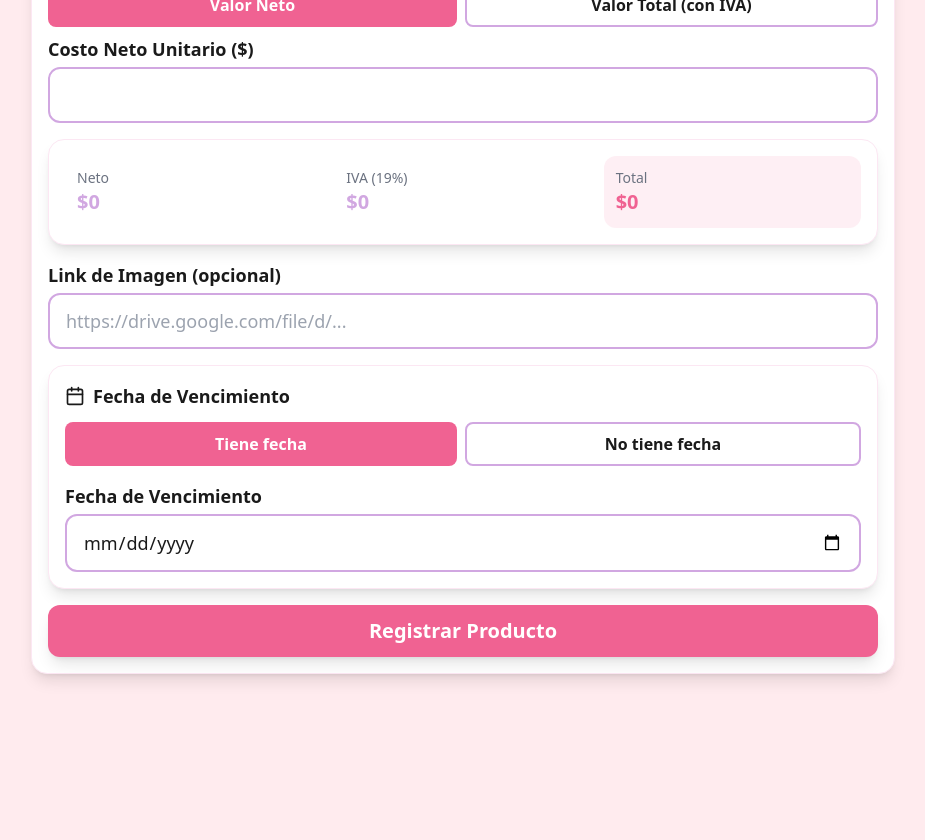
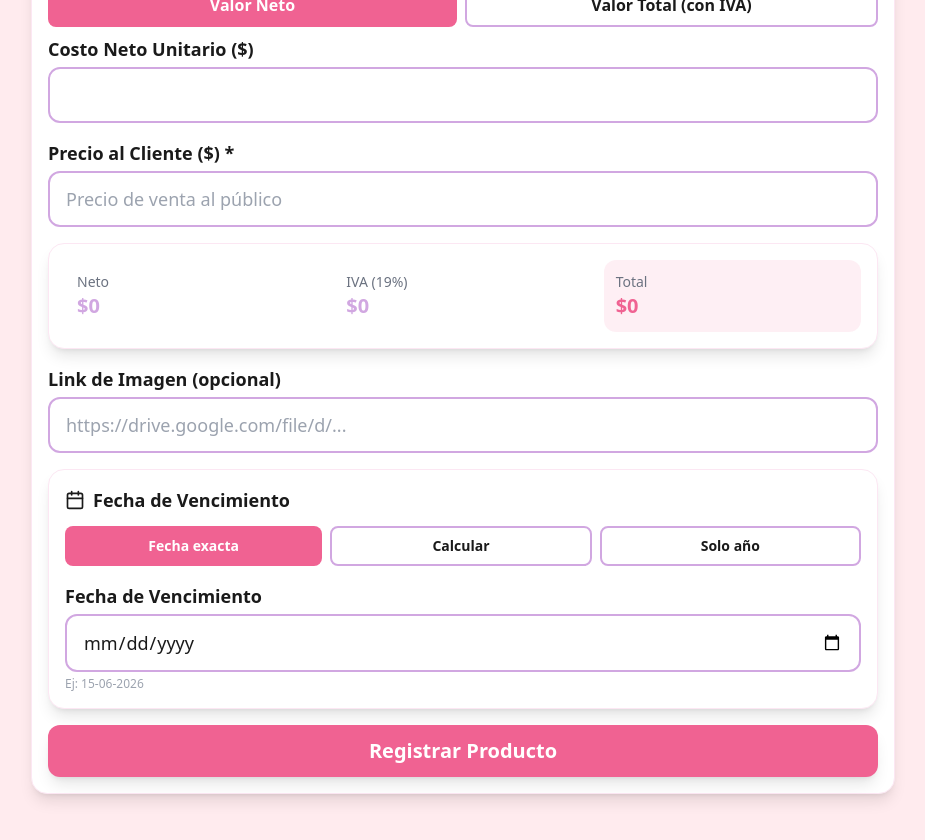
Before and after one commit to Scarpaha/LaurAna, a Next.js app: page /admin in a window 1280 px wide. Shown: the part 940-1780 px from the top of the page, without its empty margins (177-1102 px from the left). Before the commit the page ends 1670 px from the top, so only its background shows below. Built offline with nearby package versions, Linux system fonts and the light colour scheme.

Commit message:
Fix-compact-cards-individual-stock-versatile-dates-catalog-prices

```diff
--- a/src/app/admin/page.tsx
+++ b/src/app/admin/page.tsx
@@ -4,6 +4,7 @@ import { useState } from 'react'
 import {
   registrarLote,
   registrarLotesMultiple,
+  registrarProducto,
   calcularVencimientoFinal,
 } from '@/lib/api'
 import {
@@ -19,6 +20,7 @@ import {
 
 type AdminTab = 'individual' | 'factura'
 type PriceMode = 'neto' | 'total'
+type DateMode = 'fecha' | 'calcular' | 'anio'
 
 interface LoteItem {
   id: string
@@ -30,6 +32,8 @@ interface LoteItem {
   fechaVencimiento: string
   fechaElaboracion: string
   mesesDuracion: number
+  anioVencimiento: string
+  dateMode: DateMode
   precioUnitario: number
   priceMode: PriceMode
   linkImagen: string
@@ -106,14 +110,16 @@ function FormularioIndividual() {
     detalle: '',
     cantidad: 1,
     precioUnitario: '',
+    precioCliente: '',
     priceMode: 'neto' as PriceMode,
     linkImagen: '',
   })
   const [vencimiento, setVencimiento] = useState({
-    modo: 'fecha' as 'fecha' | 'calcular',
+    modo: 'fecha' as DateMode,
     fechaVencimiento: '',
     fechaElaboracion: '',
     mesesDuracion: 6,
+    anioVencimiento: '',
   })
   const [calculatedDate, setCalculatedDate] = useState('')
   const [status, setStatus] = useState<'idle' | 'success' | 'error'>('idle')
@@ -122,14 +128,36 @@ function FormularioIndividual() {
   const price = Number(form.precioUnitario || 0)
   const totals = calcTotals(price, form.cantidad, form.priceMode)
 
+  const formatDateDisplay = (dateStr: string): string => {
+    if (!dateStr) return ''
+    const parts = dateStr.split('-')
+    if (parts.length === 3) return `${parts[2]}-${parts[1]}-${parts[0]}`
+    return dateStr
+  }
+
   const handleSubmit = async (e: React.FormEvent) => {
     e.preventDefault()
     if (!form.producto || !form.tipo || price <= 0) return
 
-    const fechaVencimiento =
-      vencimiento.modo === 'fecha'
-        ? vencimiento.fechaVencimiento
-        : calculatedDate
+    let fechaVencimiento = ''
+    if (vencimiento.modo === 'fecha') {
+      fechaVencimiento = vencimiento.fechaVencimiento
+    } else if (vencimiento.modo === 'calcular') {
+      fechaVencimiento = calculatedDate
+    } else if (vencimiento.modo === 'anio') {
+      const y = vencimiento.anioVencimiento
+      fechaVencimiento = y ? `${y}-12-31` : ''
+    }
+
+    const precioCliente = Number(form.precioCliente || 0)
+
+    await registrarProducto({
+      codigoBarras: form.codigoBarras || '',
+      nombre: form.producto,
+      categoria: form.tipo,
+      precioCliente: precioCliente || price,
+      imagen: form.linkImagen,
+    })
 
     const result = await registrarLote({
       codigoBarras: form.codigoBarras || '',
@@ -142,7 +170,7 @@ function FormularioIndividual() {
       mesesDuracion: vencimiento.modo === 'calcular' ? vencimiento.mesesDuracion : 0,
       costoNetoUnitario: totals.netoUnitario,
       ivaCredito: totals.iva,
-      totalFactura: totals.total,
+      totalFactura: 0,
       linkImagen: form.linkImagen,
     })
 
@@ -157,10 +185,11 @@ function FormularioIndividual() {
         detalle: '',
         cantidad: 1,
         precioUnitario: '',
+        precioCliente: '',
         priceMode: 'neto',
         linkImagen: '',
       })
-      setVencimiento({ modo: 'fecha', fechaVencimiento: '', fechaElaboracion: '', mesesDuracion: 6 })
+      setVencimiento({ modo: 'fecha', fechaVencimiento: '', fechaElaboracion: '', mesesDuracion: 6, anioVencimiento: '' })
       setCalculatedDate('')
       setTimeout(() => setStatus('idle'), 3000)
     }
@@ -287,6 +316,19 @@ function FormularioIndividual() {
           />
         </div>
 
+        <div>
+          <label className="label-field">Precio al Cliente ($) *</label>
+          <input
+            type="number"
+            min="0"
+            value={form.precioCliente}
+            onChange={(e) => setForm((p) => ({ ...p, precioCliente: e.target.value }))}
+            className="input-field"
+            placeholder="Precio de venta al público"
+            required
+          />
+        </div>
+
         <div className="card bg-lavanda/10 border-2 border-lavanda">
           <div className="grid grid-cols-3 gap-3">
             <div className="p-3 bg-white rounded-xl">
@@ -324,28 +366,39 @@ function FormularioIndividual() {
             <button
               type="button"
               onClick={() => setVencimiento((p) => ({ ...p, modo: 'fecha' }))}
-              className={`flex-1 py-2 rounded-lg font-semibold transition-all ${
+              className={`flex-1 py-2 rounded-lg font-semibold transition-all text-sm ${
                 vencimiento.modo === 'fecha'
                   ? 'bg-rosa-intenso text-white'
                   : 'bg-white border-2 border-lavanda'
               }`}
             >
-              Tiene fecha
+              Fecha exacta
             </button>
             <button
               type="button"
               onClick={() => setVencimiento((p) => ({ ...p, modo: 'calcular' }))}
-              className={`flex-1 py-2 rounded-lg font-semibold transition-all ${
+              className={`flex-1 py-2 rounded-lg font-semibold transition-all text-sm ${
                 vencimiento.modo === 'calcular'
                   ? 'bg-rosa-intenso text-white'
                   : 'bg-white border-2 border-lavanda'
               }`}
             >
-              No tiene fecha
+              Calcular
+            </button>
+            <button
+              type="button"
+              onClick={() => setVencimiento((p) => ({ ...p, modo: 'anio' }))}
+              className={`flex-1 py-2 rounded-lg font-semibold transition-all text-sm ${
+                vencimiento.modo === 'anio'
+                  ? 'bg-rosa-intenso text-white'
+                  : 'bg-white border-2 border-lavanda'
+              }`}
+            >
+              Solo año
             </button>
           </div>
 
-          {vencimiento.modo === 'fecha' ? (
+          {vencimiento.modo === 'fecha' && (
             <div>
               <label className="label-field">Fecha de Vencimiento</label>
               <input
@@ -355,8 +408,28 @@ function FormularioIndividual() {
                 className="input-field"
                 required
               />
+              <p className="text-xs text-gray-400 mt-1">Ej: 15-06-2026</p>
             </div>
-          ) : (
+          )}
+
+          {vencimiento.modo === 'anio' && (
+            <div>
+              <label className="label-field">Año de Vencimiento</label>
+              <input
+                type="number"
+                min="2024"
+                max="2035"
+                value={vencimiento.anioVencimiento}
+                onChange={(e) => setVencimiento((p) => ({ ...p, anioVencimiento: e.target.value }))}
+                className="input-field"
+                placeholder="Ej: 2028"
+                required
+              />
+              <p className="text-xs text-gray-400 mt-1">Ideal para conservas y productos de larga duración</p>
+            </div>
+          )}
+
+          {vencimiento.modo === 'calcular' && (
             <div className="space-y-3">
               <div>
                 <label className="label-field">Fecha de Elaboración</label>
@@ -370,7 +443,7 @@ function FormularioIndividual() {
               </div>
               <div>
                 <label className="label-field">
-                  Consumir antes de: {vencimiento.mesesDuracion} meses
+                  Duración: {vencimiento.mesesDuracion} meses
                 </label>
                 <input
                   type="range"
@@ -419,6 +492,7 @@ function FormularioFactura() {
     {
       id: '1', codigoBarras: '', producto: '', tipo: '', detalle: '',
       cantidad: 1, fechaVencimiento: '', fechaElaboracion: '', mesesDuracion: 6,
+      anioVencimiento: '', dateMode: 'fecha',
       precioUnitario: 0, priceMode: 'neto', linkImagen: '',
     },
   ])
@@ -442,6 +516,7 @@ function FormularioFactura() {
       {
         id: Date.now().toString(), codigoBarras: '', producto: '', tipo: '', detalle: '',
         cantidad: 1, fechaVencimiento: '', fechaElaboracion: '', mesesDuracion: 6,
+        anioVencimiento: '', dateMode: 'fecha',
         precioUnitario: 0, priceMode: 'neto', linkImagen: '',
       },
     ])
@@ -503,6 +578,7 @@ function FormularioFactura() {
         {
           id: '1', codigoBarras: '', producto: '', tipo: '', detalle: '',
           cantidad: 1, fechaVencimiento: '', fechaElaboracion: '', mesesDuracion: 6,
+          anioVencimiento: '', dateMode: 'fecha',
           precioUnitario: 0, priceMode: 'neto', linkImagen: '',
         },
       ])
--- a/src/app/page.tsx
+++ b/src/app/page.tsx
@@ -94,6 +94,7 @@ export default function CatalogoPage() {
               key={product.codigoBarras || product.nombre}
               nombre={product.nombre}
               categoria={product.categoria}
+              precioCliente={product.precioCliente}
               imagen={product.imagen}
             />
           ))}
--- a/src/app/vencimientos/page.tsx
+++ b/src/app/vencimientos/page.tsx
@@ -108,7 +108,7 @@ export default function VencimientosPage() {
                     <div className="flex items-center gap-4 mt-2 text-sm">
                       <span className="flex items-center gap-1">
                         <Calendar className="w-4 h-4" />
-                        Vence: {new Date(lote.fechaUsar + 'T12:00:00').toLocaleDateString('es-CL', { day: '2-digit', month: 'long', year: 'numeric' })}
+                        Vence: {lote.fechaUsar.includes('-12-31') ? lote.fechaUsar.slice(0, 4) : new Date(lote.fechaUsar + 'T12:00:00').toLocaleDateString('es-CL', { day: '2-digit', month: '2-digit', year: 'numeric' })}
                       </span>
                       <span>Cantidad: {lote.cantidad}</span>
                     </div>
--- a/src/lib/api.ts
+++ b/src/lib/api.ts
@@ -8,6 +8,7 @@ export interface Producto {
   nombre: string
   categoria: string
   mesesDuracionEstandar: number
+  precioCliente: number
   imagen: string
 }
 
@@ -62,6 +63,42 @@ const num = (val: unknown): number => {
   return isNaN(n) ? 0 : n
 }
 
+function parseFlexibleDate(raw: unknown): string {
+  if (!raw) return ''
+  if (raw instanceof Date) {
+    const d = raw as Date
+    if (isNaN(d.getTime())) return ''
+    return d.toISOString().split('T')[0]
+  }
+  const s = String(raw).trim()
+  if (!s) return ''
+
+  const d = new Date(s + 'T12:00:00')
+  if (!isNaN(d.getTime())) return d.toISOString().split('T')[0]
+
+  const parts = s.split(/[-/.\s]/)
+  if (parts.length === 3) {
+    const combos = [
+      [0, 1, 2],
+      [1, 0, 2],
+      [2, 1, 0],
+    ]
+    for (const [di, mi, yi] of combos) {
+      let day = Number(parts[di])
+      let month = Number(parts[mi])
+      let year = Number(parts[yi])
+      if (year < 100) year += 2000
+      if (day >= 1 && day <= 31 && month >= 1 && month <= 12 && year >= 2000) {
+        const test = new Date(year, month - 1, day)
+        if (!isNaN(test.getTime()) && test.getMonth() === month - 1 && test.getDate() === day) {
+          return `${year}-${String(month).padStart(2, '0')}-${String(day).padStart(2, '0')}`
+        }
+      }
+    }
+  }
+  return s
+}
+
 async function readSheet(sheetName: string): Promise<Record<string, unknown>[]> {
   try {
     const response = await fetch(`${SCRIPT_URL}?sheet=${encodeURIComponent(sheetName)}`, {
@@ -108,6 +145,7 @@ export async function fetchMaestroProductos(): Promise<Producto[]> {
     nombre: str(item['Nombre del Producto'] || item.nombre || ''),
     categoria: str(item['Categoría'] || 'Sin categoría'),
     mesesDuracionEstandar: num(item['Meses Duración Estándar']),
+    precioCliente: num(item['Precio al Cliente'] || item['Precio Venta'] || item.precio || 0),
     imagen: convertDriveImageUrl(str(item['Link de la Imagen'] || '')),
   }))
 }
@@ -174,6 +212,23 @@ export async function deleteCajaDiaria(_fecha: string): Promise<{ success: boole
   return { success: false, message: 'Eliminar requiere Apps Script con lógica de borrado. Por ahora, edita y pon todo en 0.' }
 }
 
+export async function registrarProducto(producto: {
+  codigoBarras: string
+  nombre: string
+  categoria: string
+  precioCliente: number
+  imagen: string
+}): Promise<{ success: boolean; message: string }> {
+  return writeRow('Maestro_Productos', [
+    producto.codigoBarras,
+    producto.nombre,
+    producto.categoria,
+    0,
+    producto.precioCliente,
+    producto.imagen,
+  ])
+}
+
 export async function fetchPanelPapa(): Promise<PanelPapa | null> {
   const rows = await readSheet('Panel_Papa')
   if (rows.length === 0) return null
@@ -190,17 +245,11 @@ export async function fetchPanelPapa(): Promise<PanelPapa | null> {
 export async function fetchInventarioLotes(): Promise<LoteInventario[]> {
   const rows = await readSheet('Inventario_Lotes')
   return rows.map((item) => {
-    const fechaVencimiento = item['Fecha Vencimiento'] instanceof Date
-      ? (item['Fecha Vencimiento'] as Date).toISOString().split('T')[0]
-      : str(item['Fecha Vencimiento'])
-    const fechaElaboracion = item['Fecha Elaboración'] instanceof Date
-      ? (item['Fecha Elaboración'] as Date).toISOString().split('T')[0]
-      : str(item['Fecha Elaboración'])
+    const fechaVencimiento = parseFlexibleDate(item['Fecha Vencimiento'])
+    const fechaElaboracion = parseFlexibleDate(item['Fecha Elaboración'])
     const vencimientoFinal = item['Vencimiento Final'] instanceof Date
       ? (item['Vencimiento Final'] as Date).toISOString().split('T')[0]
-      : (item['Fecha Vencimiento'] instanceof Date
-        ? (item['Fecha Vencimiento'] as Date).toISOString().split('T')[0]
-        : str(item['Vencimiento Final'] || item['Fecha Vencimiento']))
+      : parseFlexibleDate(item['Vencimiento Final'] || item['Fecha Vencimiento'])
 
     return {
       codigoBarras: str(item['Código de Barras']),
```
Also changed, not shown: src/app/ventas/page.tsx (+21 -36 lines), src/components/ProductCard.tsx (+6 -1 lines).
